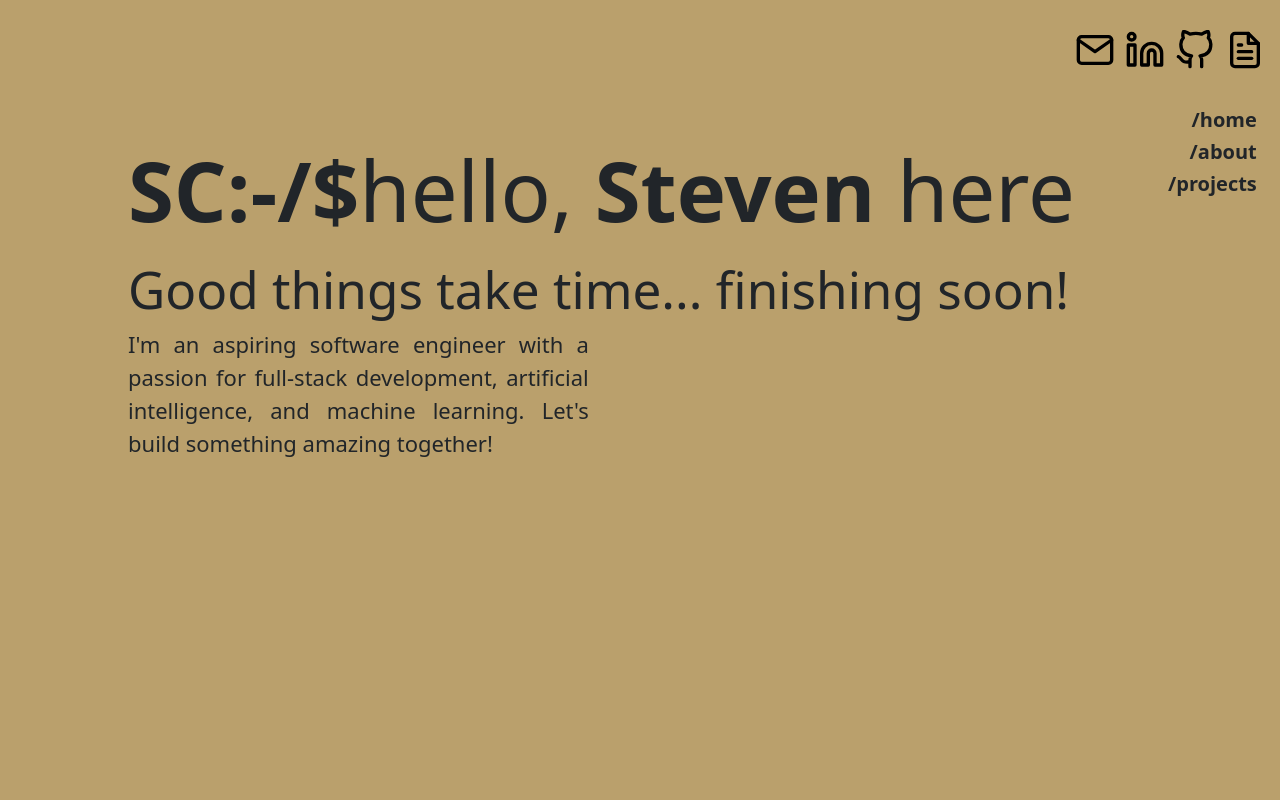
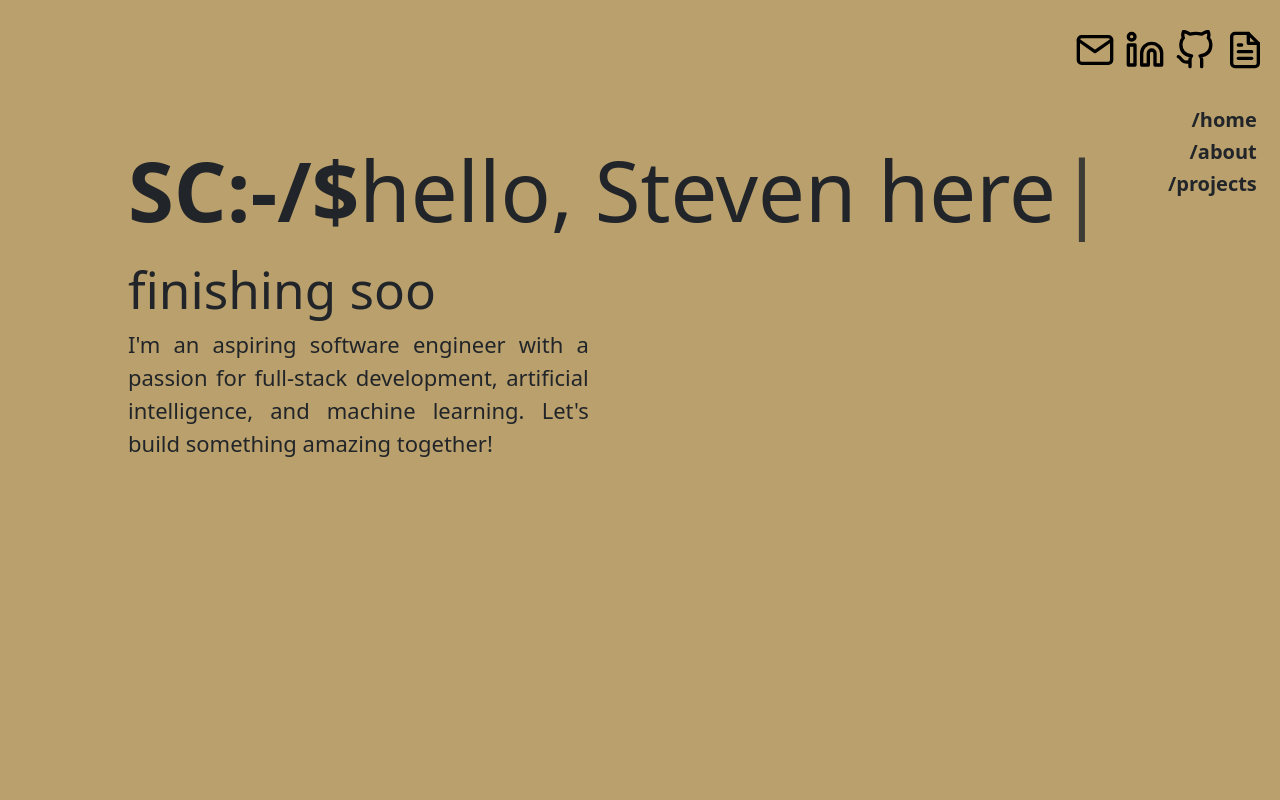
Before and after one commit to Chen-Steve/portfolio-V2, a Next.js app: page / in a window 1280 px wide. Shown: the top 800 px of the page. Built offline with nearby package versions, Linux system fonts and the light colour scheme.

Commit message:
added simple-typwriter and fade in feature

```diff
--- a/package.json
+++ b/package.json
@@ -9,7 +9,9 @@
     "lint": "next lint"
   },
   "dependencies": {
+    "@types/aos": "^3.0.6",
     "amqplib": "^0.5.2",
+    "aos": "^3.0.0-beta.6",
     "bootstrap": "^5.3.2",
     "core-js": "^3.33.1",
     "embla-carousel-react": "^8.0.0-rc14",
@@ -18,6 +20,7 @@
     "react": "^18",
     "react-bootstrap": "^2.9.1",
     "react-dom": "^18",
+    "react-simple-typewriter": "^5.0.1",
     "uuid": "^9.0.1"
   },
   "devDependencies": {
--- a/src/components/Intro.tsx
+++ b/src/components/Intro.tsx
@@ -1,4 +1,6 @@
 import React from "react";
+import { Typewriter } from 'react-simple-typewriter'
+
 import styles from "@/styles/Intro.module.css";
 
 const Intro: React.FC = () => {
@@ -6,13 +8,18 @@ const Intro: React.FC = () => {
     <header id="intro" className={styles.intro}>
       <div className={styles["cmd-style"]}>
         <div className={styles["intro-name"]}>SC:-/$ </div>
-        <span className={styles["intro-title"]}>
-          hello, <span className={styles["intro-name"]}>Steven</span> here
-        </span>
-      </div>
+          <span className={styles["intro-title"]}>
+            <Typewriter
+            words={['hello, Steven here']}
+            cursor={true}
+            />
+          </span>
+        </div>
       <div className={styles["intro-subtitle"]}>
-        Good things take time... finishing soon!
-      </div>
+        <Typewriter
+          words={['Good things take time...', 'finishing soon!']}
+        />
+        </div>
       <div className={styles["intro-desc"]}>
         I&apos;m an aspiring software engineer with a passion for full-stack
         development, artificial intelligence, and machine learning. Let&apos;s
--- a/src/pages/index.tsx
+++ b/src/pages/index.tsx
@@ -1,4 +1,5 @@
 import React from "react";
+import { useEffect } from "react";
 
 import About from "@/components/About";
 import Credits from "@/components/Credits";
@@ -10,16 +11,31 @@ import SideBarNav from "@/components/SideBarNav";
 import "@/app/global.css";
 import styles from "@/app/index.module.css";
 
+import AOS from 'aos';
+import 'aos/dist/aos.css';
+
 const Home: React.FC = () => {
+    useEffect(() => {
+    AOS.init();
+    }, []);
+
     return (
       <main className={styles.main}>
         <div id={styles.content}>
+          <div data-aos="fade-in" data-aos-duration="2000">
             <Intro />
+          </div>
+          <div data-aos="fade-in" data-aos-duration="2000">
             <About />
+          </div>
             <SocialLinks />
             <SideBarNav />
+          <div data-aos="fade-in" data-aos-duration="2000">
             <Projects />
+          </div>
+          <div data-aos="fade-in" data-aos-duration="2000">
             <Credits />
+          </div>
         </div>
       </main>
   );
```
Also changed, not shown: 1 other file (tests, documents, lock files or other folders). Lines whose indentation alone changed are shown as unchanged.
